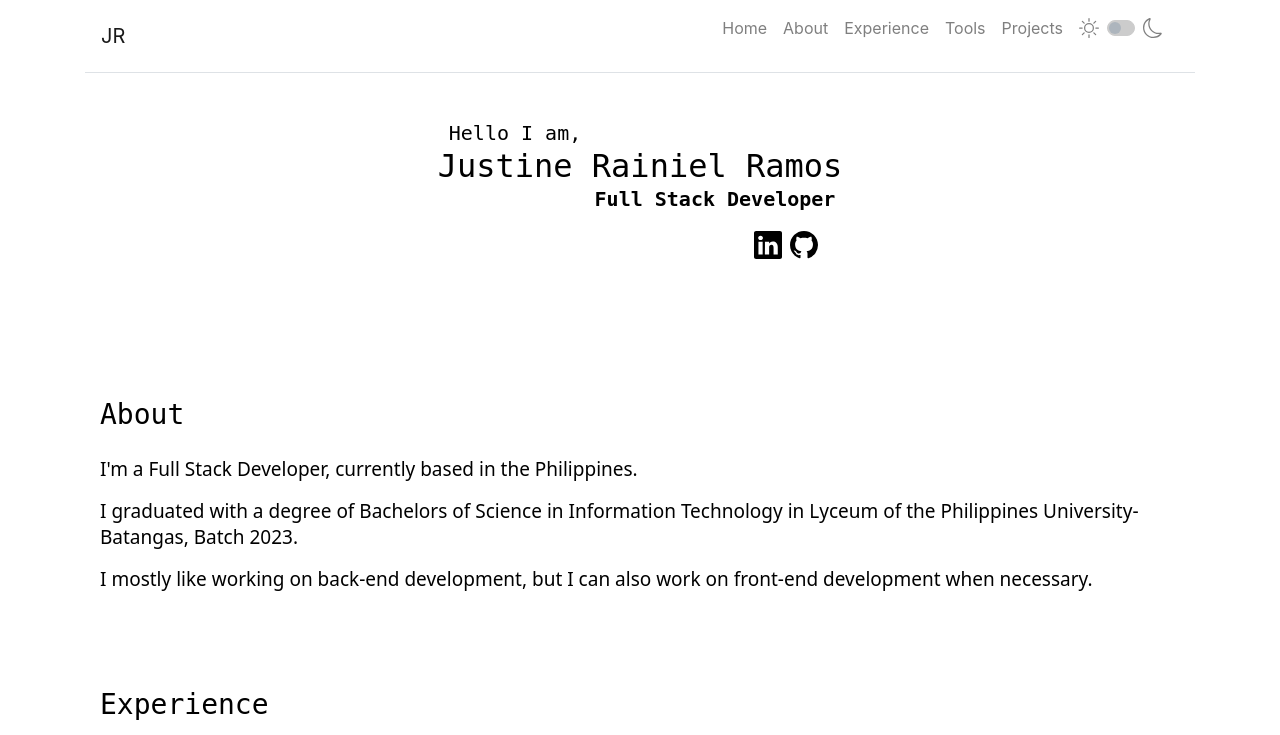
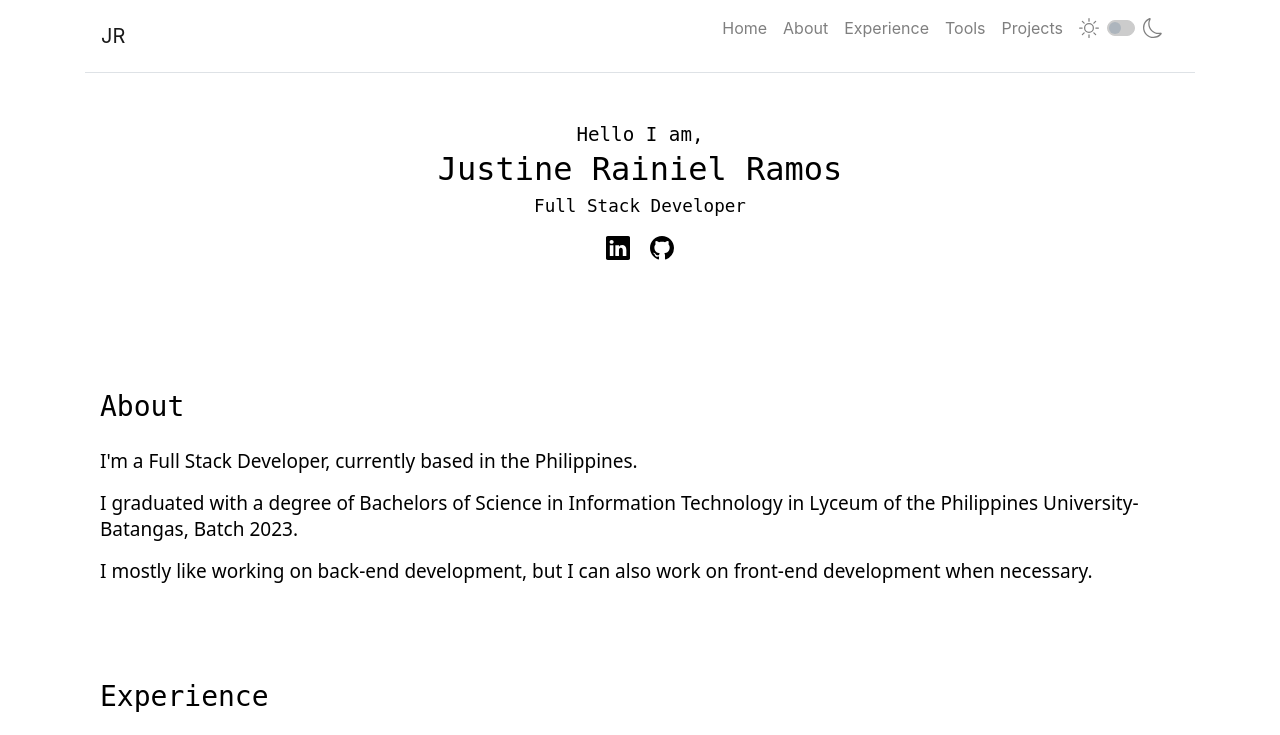
Before and after one commit to Jake-Hero/portfoliov2, a Vue app: page / in a window 1280 px wide. Shown: the top 735 px of the page. Built offline with nearby package versions, Linux system fonts and the light colour scheme.

Commit message:
Changes on Introduction.

```diff
--- a/src/components/Content/Section.Introduction.vue
+++ b/src/components/Content/Section.Introduction.vue
@@ -1,6 +1,22 @@
 <template>
     <section id="home" class="mt-5">
-        <b-container>
+        <div class="d-flex justify-content-center align-items-center">
+            <div class="text-center" :style="getTheme()">
+                <p class="intro-text">Hello I am,</p>
+                <h1 class="name">Justine Rainiel Ramos</h1>
+                <p class="title">Full Stack Developer</p>
+                <div class="icon-container d-flex justify-content-center">
+                        <a href="https://www.linkedin.com/in/justinerainielramos/" target="_blank" class="icon-link" :style="getTheme()">
+                        <b-icon icon="linkedin" font-scale="1.5"></b-icon>
+                    </a>
+                        <a href="https://github.com/Jake-Hero" target="_blank" class="icon-link" :style="getTheme()">
+                        <b-icon icon="github" font-scale="1.5"></b-icon>
+                    </a>
+                </div>
+            </div>
+        </div>
+
+        <!-- <b-container>
             <div class="introduction">
                 <h3 class="special-left">Hello I am,</h3>
                 <h2 class="middle">Justine Rainiel Ramos</h2>
@@ -16,7 +32,7 @@
                     </a>
                 </div>
             </div>
-        </b-container>
+        </b-container> -->
     </section>
 </template>
 
@@ -31,32 +47,35 @@ export default {
 </script>
 
 <style>
-.introduction {
-    text-align: center;
-    font-family: 'monospace', monospace;
-}
-
-.special-left {
-    font-size: 20px;
-    font-weight: lighter;
-    padding-right: 250px;
-    margin-bottom: 1px;
-}
-
-.middle {
-    margin-top: 2px;
-    margin-bottom: 2px;
-}
-
-.special-right {
-    font-size: 20px;
-    font-weight: bold;
-    margin-top: 1px;
-    padding-left: 150px;
-    margin-bottom: 20px;
-}
-
 .icons {
     padding-left: 300px;
 }
+
+.intro-text {
+    font-family: 'monospace', monospace;
+    margin-bottom: 0;
+    font-size: 1.2rem;
+}
+
+.name {
+    font-family: 'monospace', monospace;
+    font-size: 2rem;
+    margin: 0;
+}
+
+.title {
+    font-family: 'monospace', monospace;
+    margin-top: 5px;
+    font-size: 1.1rem;
+}
+
+.icon-container {
+    margin-top: 10px;
+}
+
+.icon-link {
+    margin: 0 10px;
+    color: white;
+    display: inline-block;
+}
 </style>
```
Also changed, not shown: 10 other files (tests, documents, lock files or other folders).
